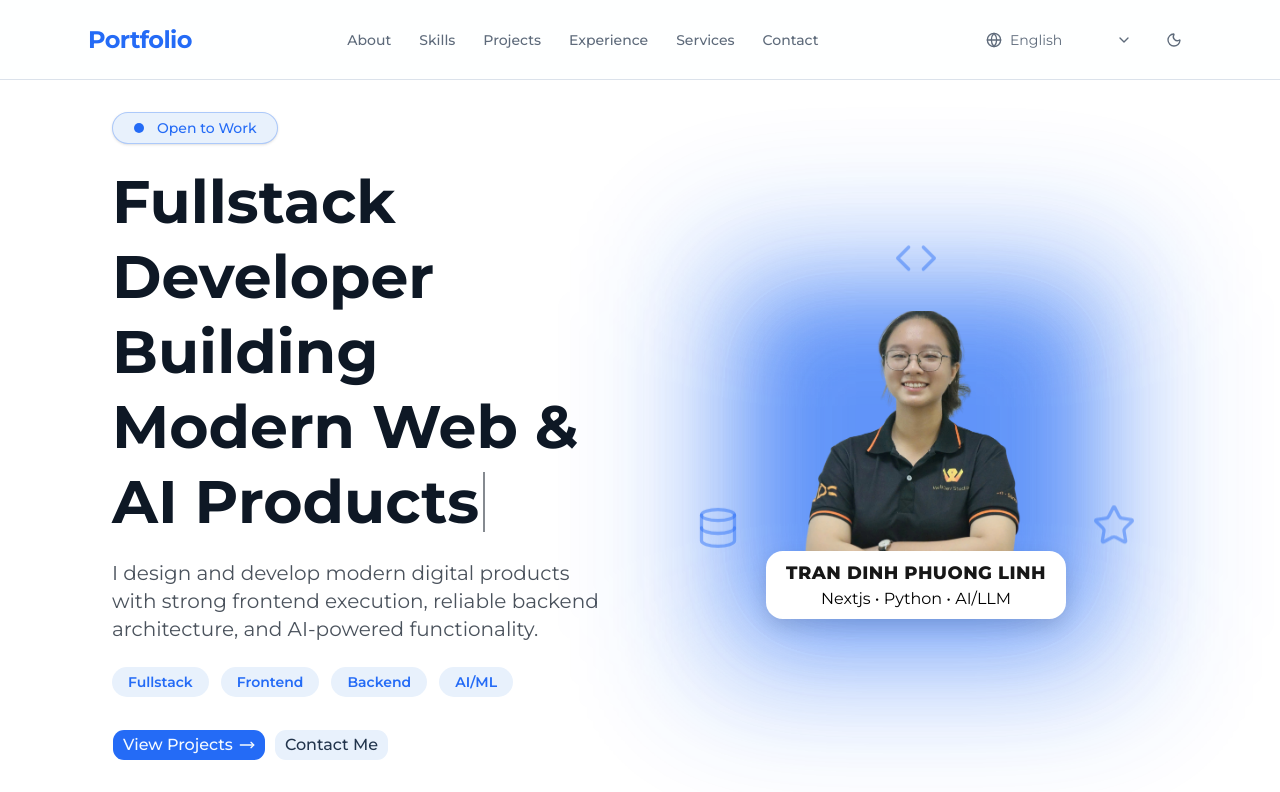
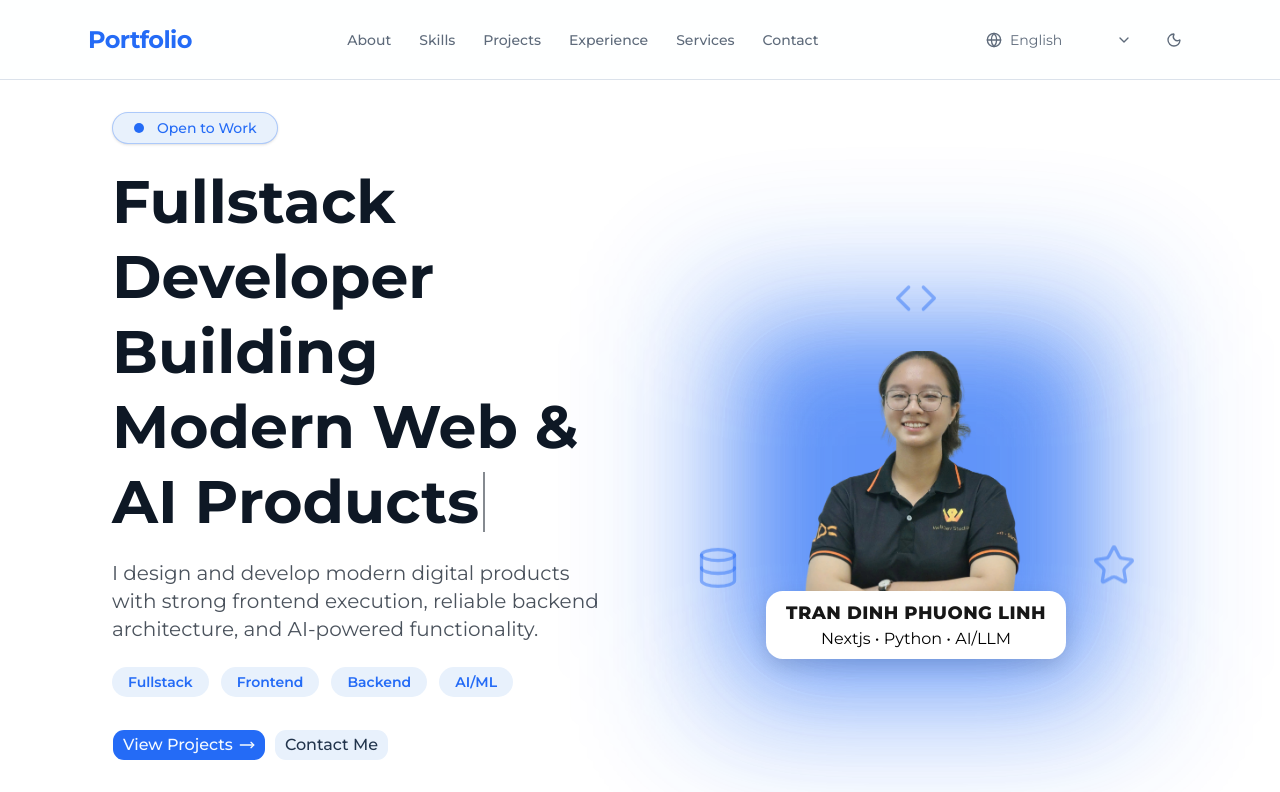
Before and after one commit to Phluynhh/Portfolio, a Next.js app: page / in a window 1280 px wide. Shown: the top 792 px of the page. Built offline with nearby package versions, Linux system fonts and the light colour scheme.

Commit message:
fix: adjust margin for Decorations container in Overall component

```diff
--- a/src/components/ui/Overall.tsx
+++ b/src/components/ui/Overall.tsx
@@ -38,7 +38,7 @@ export default function Overall({ lang }: OverallProps) {
   return (
     <section className="relative overflow-hidden">
       <div className="mx-auto flex w-full max-w-6xl flex-col items-center justify-between gap-8 py-8 md:px-12 lg:flex-row lg:gap-12">
-        <div className="relative order-1 flex h-70 w-full items-center justify-center sm:h-85 md:h-100 lg:order-2 lg:h-140 lg:w-1/2">
+        <div className="relative order-1 flex h-70 w-full items-center justify-center mt-20 sm:h-85 md:h-100 lg:order-2 lg:h-140 lg:w-1/2">
           <Decorations />
         </div>
 
```
